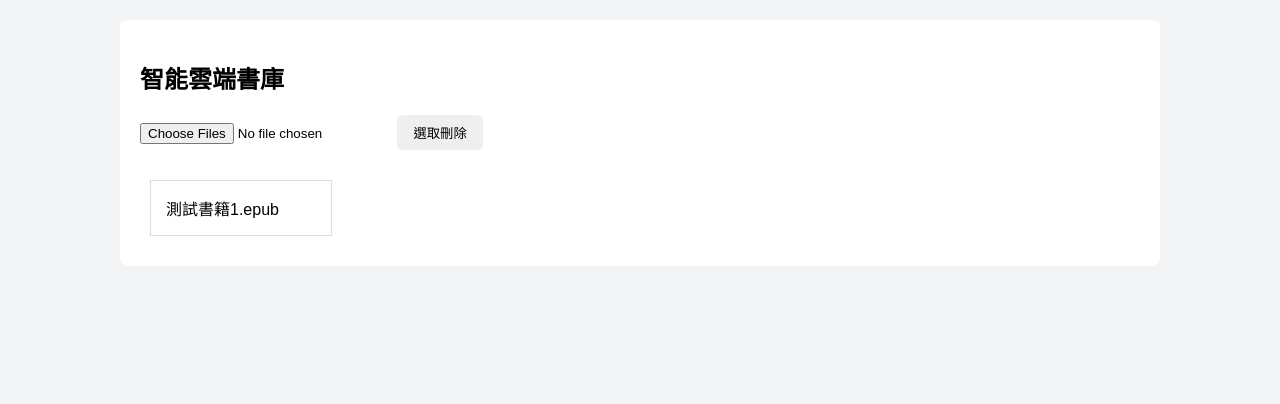
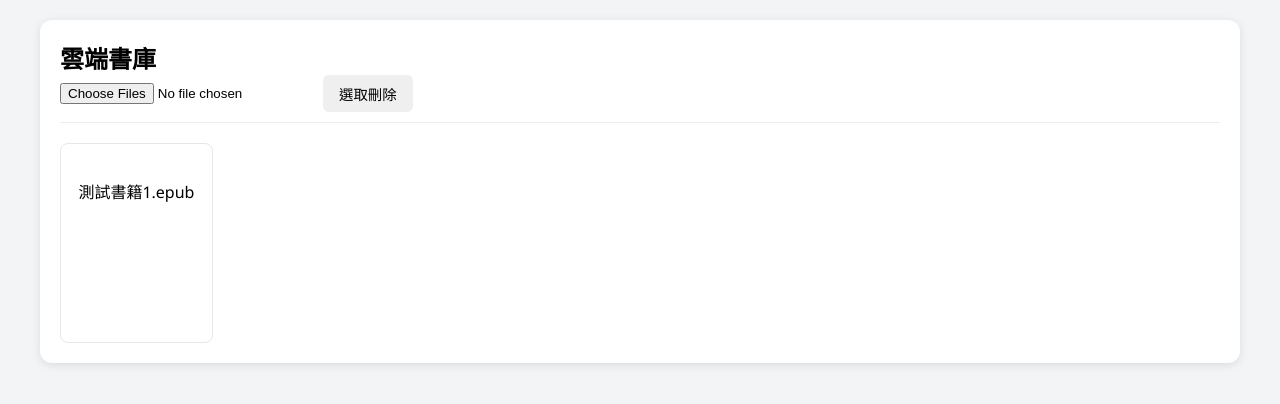
Before and after one commit to Vincent981010/epub-reader-site, a Flask app: page / in a window 1280 px wide. Shown: the top 404 px of the page. Run offline with Flask 3, Linux system fonts and the light colour scheme.

Commit message:
fix: restore stable UI layout and update backend routes

```diff
--- a/templates/index.html
+++ b/templates/index.html
@@ -2,34 +2,57 @@
 <html lang="zh-TW">
 <head>
     <meta charset="UTF-8">
+    <meta name="viewport" content="width=device-width, initial-scale=1.0">
     <title>智能雲端書庫</title>
-    <link rel="stylesheet" href="https://cdnjs.cloudflare.com/ajax/libs/font-awesome/6.4.0/css/all.min.css">
     <style>
-        body { font-family: sans-serif; background: #f3f4f6; margin: 0; padding: 20px; }
-        .container { max-width: 1000px; margin: auto; background: white; padding: 20px; border-radius: 8px; }
-        .btn { padding: 8px 16px; border-radius: 6px; border: none; cursor: pointer; }
+        /* CSS Reset & Basic Layout */
+        * { box-sizing: border-box; margin: 0; padding: 0; }
+        body { font-family: 'Segoe UI', sans-serif; background-color: #f3f4f6; padding: 20px; }
+        .app-container { max-width: 1200px; margin: 0 auto; background: white; padding: 20px; border-radius: 12px; box-shadow: 0 2px 10px rgba(0,0,0,0.1); }
+
+        /* Header & Controls */
+        .toolbar { display: flex; gap: 10px; margin-bottom: 20px; padding-bottom: 10px; border-bottom: 1px solid #eee; align-items: center; }
+
+        /* Book Grid Layout - 這是最穩定的設定 */
+        .book-grid {
+            display: grid;
+            grid-template-columns: repeat(auto-fill, minmax(150px, 1fr));
+            gap: 15px;
+            min-height: 200px;
+        }
+
+        .book-card {
+            border: 1px solid #e5e7eb; padding: 15px; border-radius: 8px;
+            text-align: center; position: relative; background: #fff;
+            transition: transform 0.2s;
+        }
+        .book-card:hover { border-color: #3b82f6; }
+
+        .checkbox-container { position: absolute; top: 8px; left: 8px; z-index: 10; }
+
+        .btn { padding: 8px 16px; border-radius: 6px; border: none; cursor: pointer; font-size: 0.9rem; }
         .btn-primary { background: #3b82f6; color: white; }
         .btn-danger { background: #ef4444; color: white; }
-        .book-card { border: 1px solid #ddd; padding: 15px; margin: 10px; display: inline-block; width: 150px; position: relative; }
-        .checkbox { position: absolute; top: 5px; left: 5px; }
     </style>
 </head>
 <body>
 
-<div class="container">
-    <h2>智能雲端書庫</h2>
-    <div style="margin-bottom: 20px;">
+<div class="app-container">
+    <h2>雲端書庫</h2>
+    <div class="toolbar">
         <input type="file" id="fileInput" multiple onchange="handleFileSelect(this.files)">
         <button class="btn" onclick="toggleSelectionMode()" id="toggleBtn">選取刪除</button>
         <button class="btn btn-danger" onclick="deleteSelected()" id="deleteBtn" style="display:none;">執行刪除</button>
     </div>
-    <div id="bookGrid"></div>
+
+    <div class="book-grid" id="bookGrid">
+        <!-- 內容會由 JS 渲染 -->
+    </div>
 </div>
 
 <script>
     let isSelectionMode = false;
 
-    // 切換模式
     function toggleSelectionMode() {
         isSelectionMode = !isSelectionMode;
         document.getElementById('toggleBtn').innerText = isSelectionMode ? '取消' : '選取刪除';
@@ -37,44 +60,40 @@
         renderGrid();
     }
 
-    // 上傳檔案
+    async function renderGrid() {
+        try {
+            const res = await fetch('/books');
+            const books = await res.json();
+            const grid = document.getElementById('bookGrid');
+            grid.innerHTML = books.map(b => `
+                <div class="book-card">
+                    ${isSelectionMode ? `<div class="checkbox-container"><input type="checkbox" class="book-checkbox" value="${b.id}"></div>` : ''}
+                    <div style="margin-top: 20px;">${b.title}</div>
+                </div>
+            `).join('');
+        } catch (e) { console.error("渲染失敗", e); }
+    }
+
     async function handleFileSelect(files) {
         const formData = new FormData();
         for (let f of files) formData.append('file', f);
-
-        const res = await fetch('/upload', { method: 'POST', body: formData });
-        if(res.ok) { alert("上傳成功"); location.reload(); }
-        else { alert("上傳失敗，檢查網路"); }
+        await fetch('/upload', { method: 'POST', body: formData });
+        location.reload();
     }
 
-    // 刪除檔案
     async function deleteSelected() {
-        const selected = Array.from(document.querySelectorAll('.book-checkbox:checked')).map(cb => cb.value);
-        if(selected.length === 0) return alert("請選取");
+        const ids = Array.from(document.querySelectorAll('.book-checkbox:checked')).map(cb => cb.value);
+        if(ids.length === 0) return alert("請先勾選書籍");
 
-        const res = await fetch('/books/delete', {
+        await fetch('/books/delete', {
             method: 'POST',
             headers: {'Content-Type': 'application/json'},
-            body: JSON.stringify({ ids: selected })
+            body: JSON.stringify({ ids: ids })
         });
-
-        if(res.ok) { alert("刪除成功"); location.reload(); }
-        else { alert("刪除失敗"); }
+        location.reload();
     }
 
-    function renderGrid() {
-        const grid = document.getElementById('bookGrid');
-        // 假設從 /books 獲取資料
-        fetch('/books').then(r => r.json()).then(books => {
-            grid.innerHTML = books.map(b => `
-                <div class="book-card">
-                    ${isSelectionMode ? `<input type="checkbox" class="book-checkbox" value="${b.id}">` : ''}
-                    <div>${b.title}</div>
-                </div>
-            `).join('');
-        });
-    }
-
+    // 初始化
     renderGrid();
 </script>
 </body>
```
